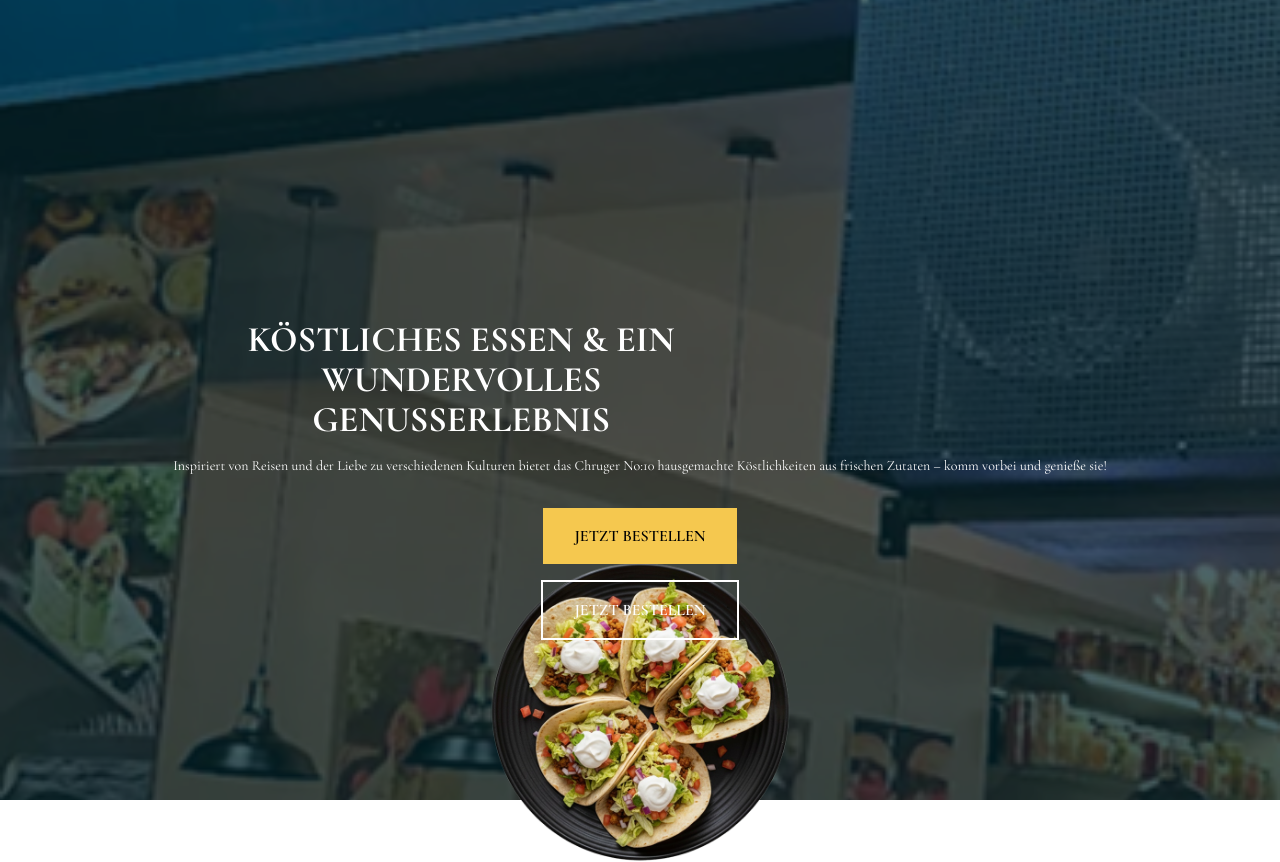
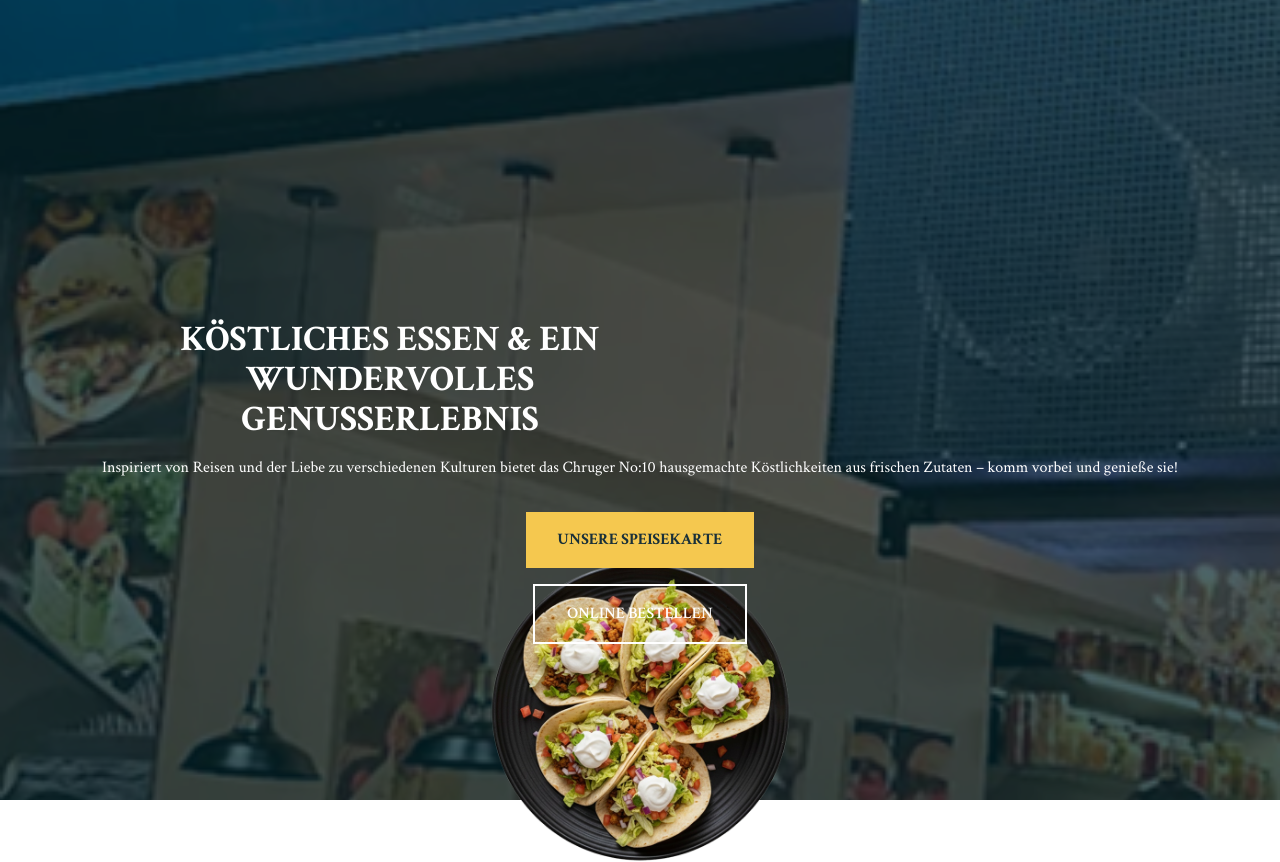
Before and after one commit to Marko21002/chruger, a Next.js app: page / in a window 1280 px wide. Shown: the top 862 px of the page. Built offline with nearby package versions, Linux system fonts and the light colour scheme.

Commit message:
Add Crimson Text font to layout; update Hero component styling for improved typography and consistency

```diff
--- a/src/app/components/Hero.tsx
+++ b/src/app/components/Hero.tsx
@@ -21,21 +21,21 @@ export default function Hero() {
         />
         <div className="z-10 flex flex-col items-center gap-8 justify-center px-12 py-[25%]">
           <div className="flex flex-col gap-4 z-10">
-            <div className="text-white text-4xl max-w-xl  text-center font-bold uppercase">
+            <div className="text-white text-4xl max-w-xl  text-center font-garamond font-bold uppercase">
               Köstliches Essen & ein wundervolles Genusserlebnis
             </div>
-            <div className="text-white text-sm text-center">
+            <div className="text-white text-md text-center font-crimson">
               Inspiriert von Reisen und der Liebe zu verschiedenen Kulturen
               bietet das Chruger No:10 hausgemachte Köstlichkeiten aus frischen
               Zutaten – komm vorbei und genieße sie!
             </div>
           </div>
           <div className="flex z-10 flex-col items-center justify-center gap-4">
-            <button className="bg-[#F5C84F] text-black px-8 py-4 uppercase font-semibold">
-              Jetzt bestellen
+            <button className="bg-[#F5C84F] font-crimson  text-[#193039] px-8 py-4 uppercase font-bold">
+              Unsere Speisekarte
             </button>
             <button className="border-2 border-white text-white px-8 py-4 uppercase font-semibold">
-              Jetzt bestellen
+              Online bestellen
             </button>
           </div>
         </div>
--- a/src/app/layout.tsx
+++ b/src/app/layout.tsx
@@ -1,5 +1,10 @@
 import type { Metadata } from "next";
-import { Geist, Geist_Mono, Cormorant_Garamond } from "next/font/google";
+import {
+  Geist,
+  Geist_Mono,
+  Cormorant_Garamond,
+  Crimson_Text,
+} from "next/font/google";
 import "./globals.css";
 
 const geistSans = Geist({
@@ -15,6 +20,11 @@ const cormorantGaramond = Cormorant_Garamond({
   variable: "--font-cormorant-garamond",
   subsets: ["latin"],
 });
+const crimsonText = Crimson_Text({
+  variable: "--font-crimson-text",
+  subsets: ["latin"],
+  weight: ["400", "600", "700"],
+});
 
 export const metadata: Metadata = {
   title: "Create Next App",
@@ -29,7 +39,7 @@ export default function RootLayout({
   return (
     <html lang="en">
       <body
-        className={`${geistSans.variable} ${geistMono.variable} ${cormorantGaramond.className} antialiased`}
+        className={`${geistSans.className} ${geistMono.className} ${cormorantGaramond.className} ${crimsonText.className} antialiased`}
       >
         {children}
       </body>
--- /dev/null
+++ b/tailwind.config.ts
@@ -0,0 +1,21 @@
+import type { Config } from "tailwindcss";
+
+const config: Config = {
+  content: [
+    "./src/pages/**/*.{js,ts,jsx,tsx,mdx}",
+    "./src/components/**/*.{js,ts,jsx,tsx,mdx}",
+    "./src/app/**/*.{js,ts,jsx,tsx,mdx}",
+  ],
+  theme: {
+    extend: {
+      fontFamily: {
+        sans: ["var(--font-geist-sans)"],
+        mono: ["var(--font-geist-mono)"],
+        garamond: ["var(--font-cormorant-garamond)"],
+        crimson: ["var(--font-crimson-text)"],
+      },
+    },
+  },
+  plugins: [],
+};
+export default config;
```
